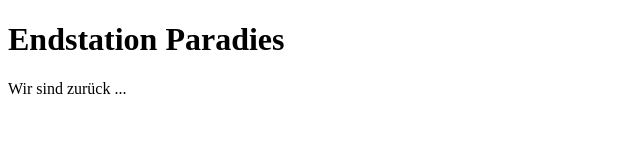
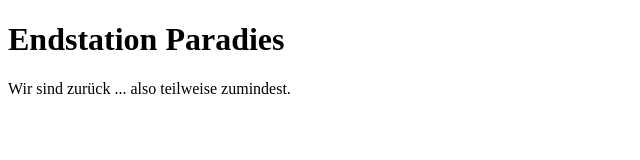
Before and after one commit to endstationparadies/endstationparadies.github.io, a plain HTML site: page index.html in a window 1280 px wide. Shown: the whole page, without its empty margins (0-640 px from the left). Drawn offline with Linux system fonts and the light colour scheme.

Commit message:
Update index.html

```diff
--- a/index.html
+++ b/index.html
@@ -8,7 +8,7 @@
 
 <h1>Endstation Paradies</h1>
 
-Wir sind zurück ...
+Wir sind zurück ... also teilweise zumindest.
 
 </body>
 </html>
```
